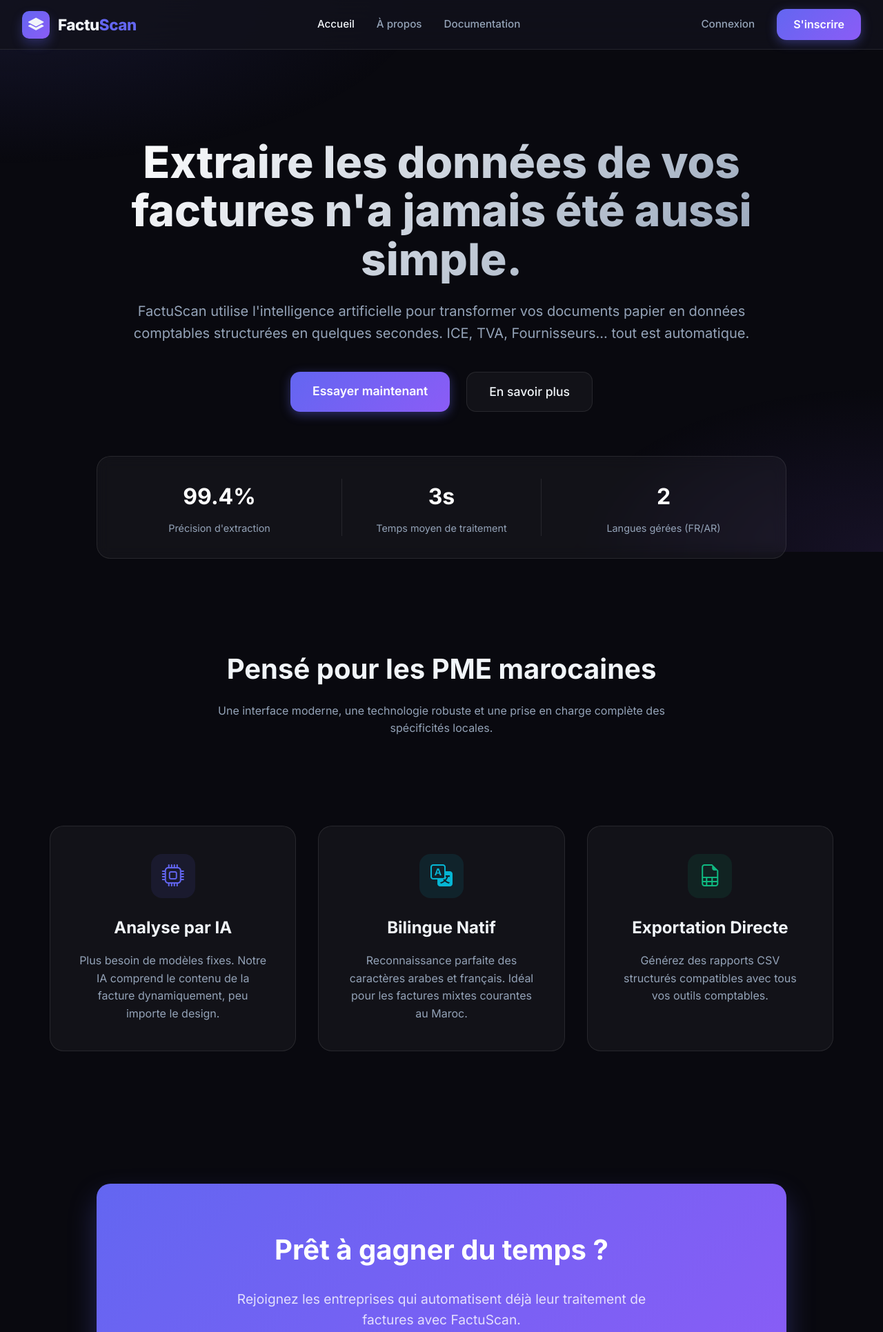
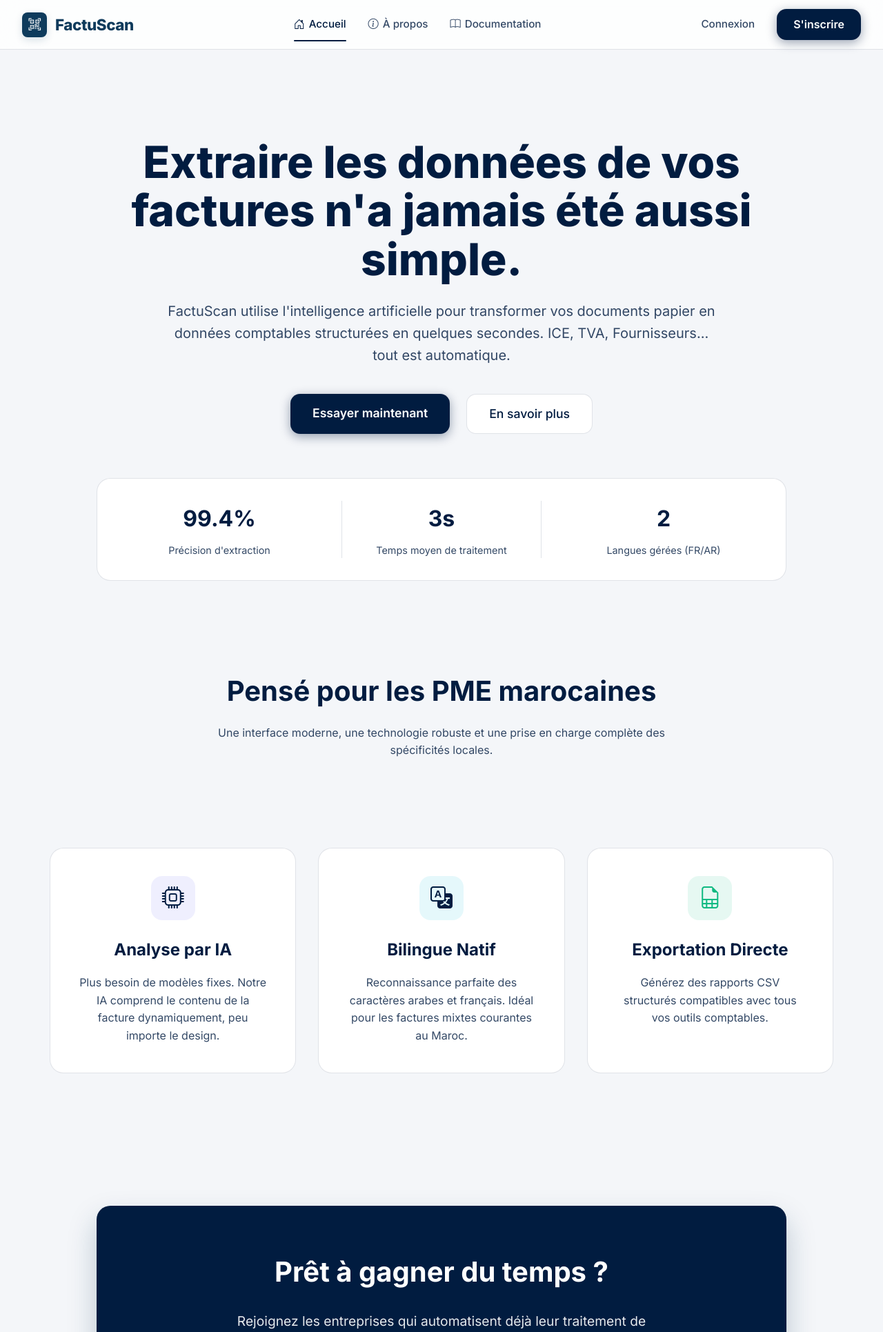
Before and after one commit to douaa-masouab/FactuScan, a Flask app: page / in a window 1280 px wide. Shown: the top 1931 px of the page at 69% size. Run offline with Flask 3, Linux system fonts and the light colour scheme; some libraries are stand-ins or nearby versions.

Commit message:
style: finalize premium branding and dark blue #0F3B5C monochrome logo identity

```diff
--- a/frontend/static/css/style.css
+++ b/frontend/static/css/style.css
@@ -1,21 +1,21 @@
 :root {
-    --bg: #09090f;
-    --panel: #12121c;
-    --card: rgba(255, 255, 255, .04);
-    --card2: rgba(255, 255, 255, .07);
-    --border: rgba(255, 255, 255, .09);
-    --ba: rgba(99, 102, 241, .5);
-    --acc: #6366f1;
-    --acc2: #8b5cf6;
-    --acc3: #06b6d4;
-    --ok: #10b981;
-    --warn: #f59e0b;
-    --err: #ef4444;
-    --t1: #f1f5f9;
-    --t2: #94a3b8;
-    --t3: #475569;
-    --grad: linear-gradient(135deg, #6366f1, #8b5cf6);
-    --glow: 0 0 40px rgba(99, 102, 241, .18);
+    --bg: #F4F6F9;
+    --panel: #FFFFFF;
+    --card: #FFFFFF;
+    --card2: #F0F4F8;
+    --border: rgba(1, 28, 64, 0.12);
+    --ba: rgba(1, 28, 64, 0.4);
+    --acc: #011C40;
+    --acc2: #032B5C;
+    --acc3: #011C40;
+    --ok: #10B981;
+    --warn: #F59E0B;
+    --err: #EF4444;
+    --t1: #011C40;
+    --t2: rgba(1, 28, 64, 0.8);
+    --t3: rgba(1, 28, 64, 0.6);
+    --grad: #011C40;
+    --glow: 0 0 20px rgba(1, 28, 64, 0.15);
     --r1: 8px;
     --r2: 14px;
     --r3: 20px;
@@ -51,9 +51,7 @@
     content: '';
     position: fixed;
     inset: 0;
-    background:
-        radial-gradient(ellipse 80% 50% at 0% 0%, rgba(99, 102, 241, .12), transparent 60%),
-        radial-gradient(ellipse 60% 50% at 100% 100%, rgba(139, 92, 246, .10), transparent 60%);
+    background: none;
     pointer-events: none;
     z-index: 0
 }
@@ -73,7 +71,7 @@
     justify-content: space-between;
     padding: 0 2rem;
     height: 72px;
-    background: rgba(18, 18, 28, .8);
+    background: rgba(255, 255, 255, 0.82);
     backdrop-filter: blur(20px);
     border-bottom: 1px solid var(--border);
     position: sticky;
@@ -100,7 +98,7 @@
     display: flex;
     align-items: center;
     justify-content: center;
-    box-shadow: 0 8px 16px rgba(99, 102, 241, .3);
+    box-shadow: 0 8px 16px rgba(1, 28, 64, .3);
 }
 
 .brand span {
@@ -119,6 +117,28 @@
     font-size: 0.95rem;
     font-weight: 500;
     transition: var(--tr);
+    display: inline-flex;
+    align-items: center;
+    gap: 6px;
+    position: relative;
+    padding: 0.5rem 0;
+}
+
+.nav-link::after {
+    content: '';
+    position: absolute;
+    bottom: -4px;
+    left: 0;
+    width: 0;
+    height: 2px;
+    background: var(--acc);
+    transition: var(--tr);
+    border-radius: 99px;
+}
+
+.nav-link:hover::after,
+.nav-link.active::after {
+    width: 100%;
 }
 
 .nav-link:hover,
@@ -142,13 +162,13 @@
     font-weight: 600;
     cursor: pointer;
     transition: var(--tr);
-    box-shadow: 0 4px 15px rgba(99, 102, 241, .4);
+    box-shadow: 0 4px 15px rgba(1, 28, 64, .4);
     text-decoration: none;
 }
 
 .btn-primary:hover {
     transform: translateY(-2px);
-    box-shadow: 0 8px 25px rgba(99, 102, 241, .5);
+    box-shadow: 0 10px 25px rgba(1, 28, 64, 0.25);
     opacity: 0.9;
 }
 
@@ -182,15 +202,19 @@
     font-weight: 800;
     line-height: 1.1;
     margin-bottom: 1.5rem;
-    background: linear-gradient(135deg, #fff 0%, #94a3b8 100%);
-    -webkit-background-clip: text;
-    -webkit-text-fill-color: transparent;
+    color: #011C40;
+    background: none;
+    -webkit-background-clip: initial;
+    -webkit-text-fill-color: initial;
 }
 
 .hero p {
     font-size: 1.25rem;
     color: var(--t2);
     margin-bottom: 2.5rem;
+    max-width: 800px;
+    margin-left: auto;
+    margin-right: auto;
 }
 
 /* FEATURES */
@@ -261,6 +309,26 @@
 .footer-brand h2 {
     font-size: 1.5rem;
     margin-bottom: 1rem;
+    color: var(--t1);
+    font-weight: 800;
+}
+
+.footer-brand h2 {
+    font-size: 1.5rem;
+    margin-bottom: 1rem;
+    color: #0F3B5C;
+    font-weight: 800;
+}
+
+/* GRADIENT LOGO CLASSES */
+.brand-icon-grad {
+    background: #0F3B5C;
+    box-shadow: 0 4px 12px rgba(15, 59, 92, 0.15);
+}
+
+.brand-text-grad {
+    color: #0F3B5C;
+    font-weight: 800;
 }
 
 .footer-brand p {
--- a/frontend/templates/base.html
+++ b/frontend/templates/base.html
@@ -28,20 +28,28 @@
 <body>
     <div class="wrap">
         <nav>
-            <a href="/" class="brand">
-                <div class="brand-icon">
-                    <i class="bi bi-layers-fill text-white"></i>
+            <a href="/" class="brand" style="display: flex; align-items: center; gap: 12px; text-decoration: none;">
+                <div class="brand-icon-grad" style="width: 36px; height: 36px; border-radius: 8px; display: flex; align-items: center; justify-content: center;">
+                    <i class="bi bi-qr-code-scan" style="color: #fff; font-size: 1.1rem;"></i>
                 </div>
-                <div>Factu<span>Scan</span></div>
+                <div style="font-weight: 800; font-size: 1.4rem; color: #0F3B5C; letter-spacing: -0.02em;">FactuScan</div>
             </a>
 
             <div class="nav-links">
-                <a href="/" class="nav-link {% if request.path == '/' %}active{% endif %}">Accueil</a>
+                <a href="/" class="nav-link {% if request.path == '/' %}active{% endif %}">
+                    <i class="bi bi-house-door" style="font-size: 1rem;"></i> Accueil
+                </a>
                 {% if current_user.is_authenticated %}
-                <a href="/dashboard" class="nav-link {% if request.path == '/dashboard' %}active{% endif %}">Mon Espace</a>
+                <a href="/dashboard" class="nav-link {% if request.path == '/dashboard' %}active{% endif %}">
+                    <i class="bi bi-grid-1x2" style="font-size: 0.95rem;"></i> Mon Espace
+                </a>
                 {% else %}
-                <a href="/about" class="nav-link">À propos</a>
-                <a href="/docs" class="nav-link">Documentation</a>
+                <a href="/about" class="nav-link">
+                    <i class="bi bi-info-circle" style="font-size: 0.95rem;"></i> À propos
+                </a>
+                <a href="/docs" class="nav-link">
+                    <i class="bi bi-book" style="font-size: 0.95rem;"></i> Documentation
+                </a>
                 {% endif %}
             </div>
 
@@ -74,7 +82,7 @@
         <footer>
             <div class="footer-content">
                 <div class="footer-brand">
-                    <h2>Factu<span>Scan</span></h2>
+                    <h2>FactuScan</h2>
                     <p>La solution intelligente pour l'extraction et l'analyse de factures au Maroc. Gain de temps et
                         précision garantie grâce à l'intelligence artificielle.</p>
                 </div>
--- a/frontend/templates/contact.html
+++ b/frontend/templates/contact.html
@@ -34,19 +34,19 @@
                 <label style="display: block; font-size: 0.85rem; color: var(--t2); margin-bottom: 0.5rem;">Votre
                     Nom</label>
                 <input type="text" placeholder="Entrez votre nom complet"
-                    style="width: 100%; padding: 0.8rem; background: rgba(255,255,255,0.05); border: 1px solid var(--border); border-radius: 8px; color: white; outline: none;">
+                    style="width: 100%; padding: 0.8rem; background: var(--card2); border: 1px solid var(--border); border-radius: 8px; color: var(--t1); outline: none;">
             </div>
             <div style="margin-bottom: 1rem;">
                 <label style="display: block; font-size: 0.85rem; color: var(--t2); margin-bottom: 0.5rem;">Votre
                     Email</label>
                 <input type="email" placeholder="nom@exemple.com"
-                    style="width: 100%; padding: 0.8rem; background: rgba(255,255,255,0.05); border: 1px solid var(--border); border-radius: 8px; color: white; outline: none;">
+                    style="width: 100%; padding: 0.8rem; background: var(--card2); border: 1px solid var(--border); border-radius: 8px; color: var(--t1); outline: none;">
             </div>
             <div style="margin-bottom: 1.5rem;">
                 <label
                     style="display: block; font-size: 0.85rem; color: var(--t2); margin-bottom: 0.5rem;">Message</label>
                 <textarea rows="4" placeholder="Comment pouvons-nous vous aider ?"
-                    style="width: 100%; padding: 0.8rem; background: rgba(255,255,255,0.05); border: 1px solid var(--border); border-radius: 8px; color: white; outline: none; transition: 0.3s;"></textarea>
+                    style="width: 100%; padding: 0.8rem; background: var(--card2); border: 1px solid var(--border); border-radius: 8px; color: var(--t1); outline: none; transition: 0.3s;"></textarea>
             </div>
             <button class="btn-primary w-100" onclick="sendMessage()">Envoyer le message</button>
         </div>
--- a/frontend/templates/index.html
+++ b/frontend/templates/index.html
@@ -18,15 +18,15 @@
 <div
     style="max-width: 1000px; margin: 0 auto; display: grid; grid-template-columns: repeat(3, 1fr); gap: 2rem; padding: 2rem; background: var(--card); border: 1px solid var(--border); border-radius: var(--r3); backdrop-filter: blur(10px);">
     <div style="text-align: center;">
-        <h3 style="font-size: 2rem; margin-bottom: 0.5rem; color: #fff;">99.4%</h3>
+        <h3 style="font-size: 2rem; margin-bottom: 0.5rem; color: var(--t1);">99.4%</h3>
         <p style="color: var(--t2); font-size: 0.9rem;">Précision d'extraction</p>
     </div>
     <div style="text-align: center; border-left: 1px solid var(--border); border-right: 1px solid var(--border);">
-        <h3 style="font-size: 2rem; margin-bottom: 0.5rem; color: #fff;">3s</h3>
+        <h3 style="font-size: 2rem; margin-bottom: 0.5rem; color: var(--t1);">3s</h3>
         <p style="color: var(--t2); font-size: 0.9rem;">Temps moyen de traitement</p>
     </div>
     <div style="text-align: center;">
-        <h3 style="font-size: 2rem; margin-bottom: 0.5rem; color: #fff;">2</h3>
+        <h3 style="font-size: 2rem; margin-bottom: 0.5rem; color: var(--t1);">2</h3>
         <p style="color: var(--t2); font-size: 0.9rem;">Langues gérées (FR/AR)</p>
     </div>
 </div>
@@ -72,10 +72,10 @@
 <!-- CTA Section -->
 <section style="margin: 4rem 2rem 8rem;">
     <div
-        style="max-width: 1000px; margin: 0 auto; padding: 4rem; background: var(--grad); border-radius: var(--r3); text-align: center; box-shadow: 0 20px 40px rgba(99,102,241,0.3);">
+        style="max-width: 1000px; margin: 0 auto; padding: 4rem; background: var(--acc); border-radius: var(--r3); text-align: center; box-shadow: 0 20px 40px rgba(15, 59, 92, 0.25);">
         <h2 style="font-size: 2.5rem; margin-bottom: 1.5rem; color: #fff;">Prêt à gagner du temps ?</h2>
         <p
-            style="font-size: 1.2rem; color: rgba(255,255,255,0.8); margin-bottom: 2.5rem; max-width: 600px; margin-left: auto; margin-right: auto;">
+            style="font-size: 1.2rem; color: rgba(255,255,255,0.9); margin-bottom: 2.5rem; max-width: 600px; margin-left: auto; margin-right: auto;">
             Rejoignez les entreprises qui automatisent déjà leur traitement de factures avec FactuScan.
         </p>
         <a href="/dashboard" class="btn-secondary"
```
Also changed, not shown: other parts of frontend/static/css/style.css (+40 -6 lines), frontend/templates/dashboard.html (+5 -4 lines), frontend/templates/login.html (+3 -6 lines), frontend/templates/register.html (+3 -6 lines), frontend/templates/scanner.html (+6 -6 lines).
